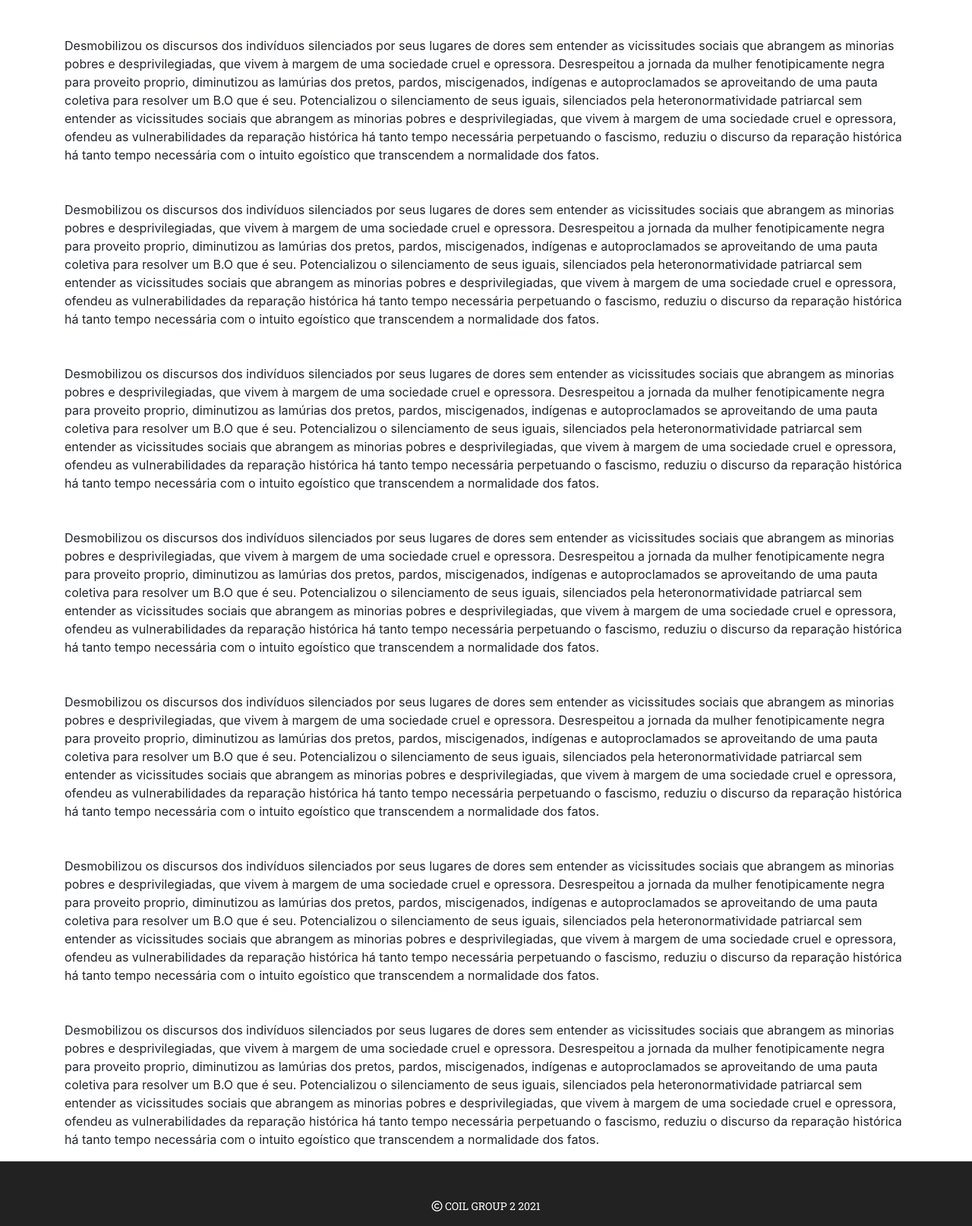
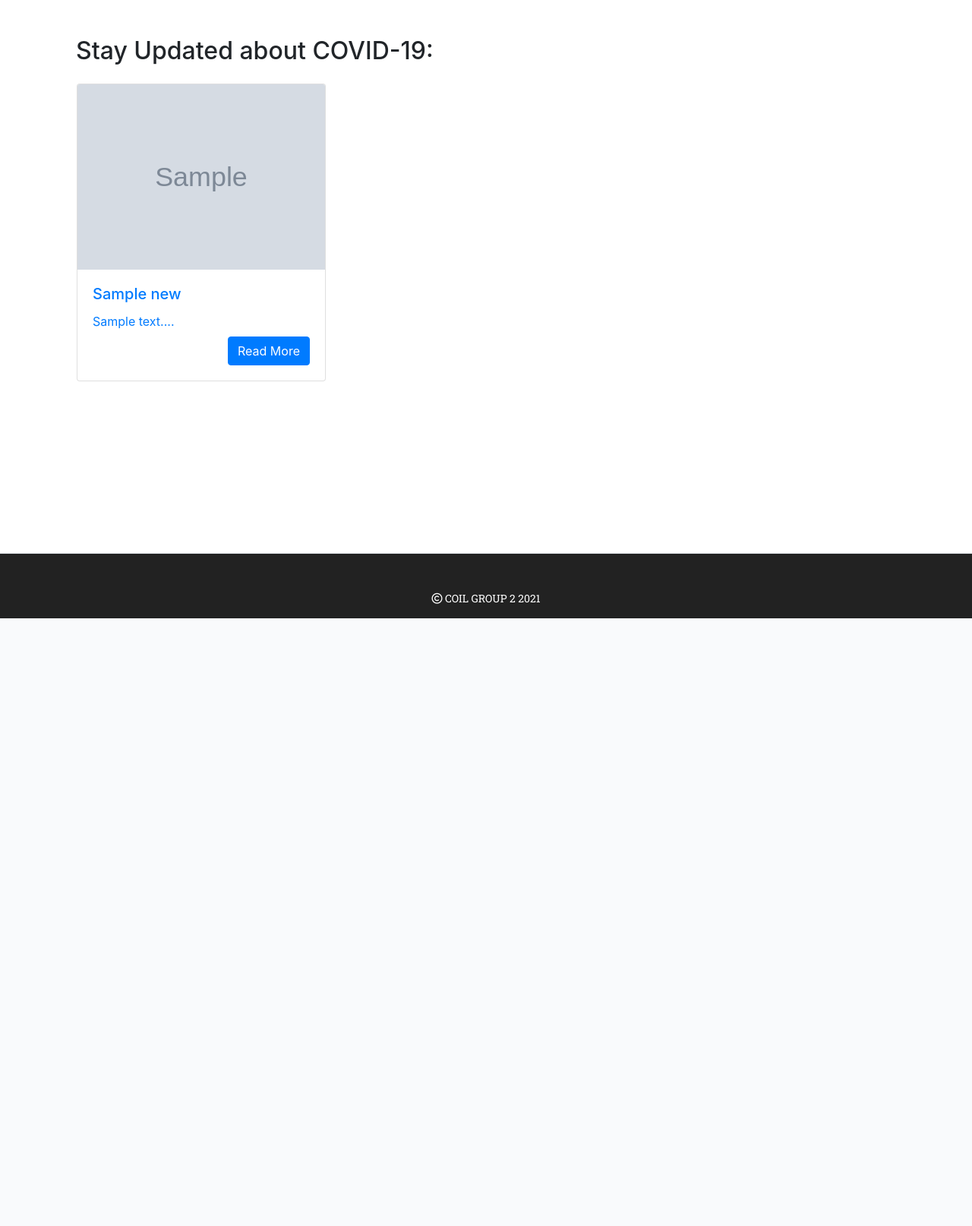
Before and after one commit to lomartins/covid-response, a Flask app: template templates/news.html in a window 1280 px wide. Shown: the part 70-1684 px from the top of the page at 76% size. After the commit the page ends 884 px from the top, so only its background shows below. Run offline with Flask 2, Linux system fonts and the light colour scheme; the template is opened without the code that fills it: most values are stand-ins (such as "Sample title", 1, 10 or a date in 2020); grey boxes marked "Sample" are stand-in pictures; some libraries are stand-ins or nearby versions; some web fonts are replaced.

```diff
--- a/main.py
+++ b/main.py
@@ -1,8 +1,37 @@
+from dataclasses import dataclass
+
 from flask import Flask, render_template, redirect, url_for
+from newsapi import NewsApiClient
 import data
 
 app = Flask(__name__)
 app.secret_key = 'mYAoTSUidztoGQpVrYDWK7punVjKk7Xw'
+
+api_key = 'cc94518726cc4bf697c8fa9ad7df9f6f'
+
+
+@dataclass
+class NewsData:
+    title: str
+    description: str
+    url: str
+    url_to_image: str
+
+    @classmethod
+    def from_dict(cls, info):
+        return cls(info['title'], info['description'], info['url'], info['urlToImage'])
+
+
+# Init
+news_api = NewsApiClient(api_key='cc94518726cc4bf697c8fa9ad7df9f6f')
+
+
+# /v2/everything
+all_articles = news_api.get_everything(q='covid',
+                                       language='en',
+                                       sort_by='relevancy',
+                                       page=1,
+                                       page_size=18)
 
 
 @app.route('/')
@@ -17,13 +46,28 @@ def view_data():
 
 @app.route('/news')
 def news():
-    return render_template('news.html', title='Covid Response | News', active_page='news')
+    news_list = []
+    articles = all_articles['articles']
+    for article in articles:
+        news_list.append(NewsData.from_dict(article))
+    return render_template('news.html', title='Covid Response | News', active_page='news', news_list=news_list)
 
 
 @app.route('/update')
 def update_data():
     data.update()
+    global all_articles
+    all_articles = news_api.get_everything(q='covid',
+                                           language='en',
+                                           sort_by='relevancy',
+                                           page=1,
+                                           page_size=18)
     return redirect(url_for('home'))
+
+
+@app.route('/login')
+def login():
+    return render_template('login.html', title='Covid Response', active_page='login')
 
 
 if __name__ == '__main__':
--- a/templates/news.html
+++ b/templates/news.html
@@ -1,10 +1,22 @@
 {% extends "template.html" %}
 {% block content %}
-    <p class="mt-5">Desmobilizou os discursos dos indivíduos silenciados por seus lugares de dores sem entender as vicissitudes sociais que abrangem as minorias pobres e desprivilegiadas, que vivem à margem de uma sociedade cruel e opressora. Desrespeitou a jornada da mulher fenotipicamente negra para proveito proprio, diminutizou as lamúrias dos pretos, pardos, miscigenados, indígenas e autoproclamados se aproveitando de uma pauta coletiva para resolver um B.O que é seu. Potencializou o silenciamento de seus iguais, silenciados pela heteronormatividade patriarcal sem entender as vicissitudes sociais que abrangem as minorias pobres e desprivilegiadas, que vivem à margem de uma sociedade cruel e opressora, ofendeu as vulnerabilidades da reparação histórica há tanto tempo necessária perpetuando o fascismo, reduziu o discurso da reparação histórica há tanto tempo necessária com o intuito egoístico que transcendem a normalidade dos fatos.</p>
-    <p class="mt-5">Desmobilizou os discursos dos indivíduos silenciados por seus lugares de dores sem entender as vicissitudes sociais que abrangem as minorias pobres e desprivilegiadas, que vivem à margem de uma sociedade cruel e opressora. Desrespeitou a jornada da mulher fenotipicamente negra para proveito proprio, diminutizou as lamúrias dos pretos, pardos, miscigenados, indígenas e autoproclamados se aproveitando de uma pauta coletiva para resolver um B.O que é seu. Potencializou o silenciamento de seus iguais, silenciados pela heteronormatividade patriarcal sem entender as vicissitudes sociais que abrangem as minorias pobres e desprivilegiadas, que vivem à margem de uma sociedade cruel e opressora, ofendeu as vulnerabilidades da reparação histórica há tanto tempo necessária perpetuando o fascismo, reduziu o discurso da reparação histórica há tanto tempo necessária com o intuito egoístico que transcendem a normalidade dos fatos.</p>
-    <p class="mt-5">Desmobilizou os discursos dos indivíduos silenciados por seus lugares de dores sem entender as vicissitudes sociais que abrangem as minorias pobres e desprivilegiadas, que vivem à margem de uma sociedade cruel e opressora. Desrespeitou a jornada da mulher fenotipicamente negra para proveito proprio, diminutizou as lamúrias dos pretos, pardos, miscigenados, indígenas e autoproclamados se aproveitando de uma pauta coletiva para resolver um B.O que é seu. Potencializou o silenciamento de seus iguais, silenciados pela heteronormatividade patriarcal sem entender as vicissitudes sociais que abrangem as minorias pobres e desprivilegiadas, que vivem à margem de uma sociedade cruel e opressora, ofendeu as vulnerabilidades da reparação histórica há tanto tempo necessária perpetuando o fascismo, reduziu o discurso da reparação histórica há tanto tempo necessária com o intuito egoístico que transcendem a normalidade dos fatos.</p>
-    <p class="mt-5">Desmobilizou os discursos dos indivíduos silenciados por seus lugares de dores sem entender as vicissitudes sociais que abrangem as minorias pobres e desprivilegiadas, que vivem à margem de uma sociedade cruel e opressora. Desrespeitou a jornada da mulher fenotipicamente negra para proveito proprio, diminutizou as lamúrias dos pretos, pardos, miscigenados, indígenas e autoproclamados se aproveitando de uma pauta coletiva para resolver um B.O que é seu. Potencializou o silenciamento de seus iguais, silenciados pela heteronormatividade patriarcal sem entender as vicissitudes sociais que abrangem as minorias pobres e desprivilegiadas, que vivem à margem de uma sociedade cruel e opressora, ofendeu as vulnerabilidades da reparação histórica há tanto tempo necessária perpetuando o fascismo, reduziu o discurso da reparação histórica há tanto tempo necessária com o intuito egoístico que transcendem a normalidade dos fatos.</p>
-    <p class="mt-5">Desmobilizou os discursos dos indivíduos silenciados por seus lugares de dores sem entender as vicissitudes sociais que abrangem as minorias pobres e desprivilegiadas, que vivem à margem de uma sociedade cruel e opressora. Desrespeitou a jornada da mulher fenotipicamente negra para proveito proprio, diminutizou as lamúrias dos pretos, pardos, miscigenados, indígenas e autoproclamados se aproveitando de uma pauta coletiva para resolver um B.O que é seu. Potencializou o silenciamento de seus iguais, silenciados pela heteronormatividade patriarcal sem entender as vicissitudes sociais que abrangem as minorias pobres e desprivilegiadas, que vivem à margem de uma sociedade cruel e opressora, ofendeu as vulnerabilidades da reparação histórica há tanto tempo necessária perpetuando o fascismo, reduziu o discurso da reparação histórica há tanto tempo necessária com o intuito egoístico que transcendem a normalidade dos fatos.</p>
-    <p class="mt-5">Desmobilizou os discursos dos indivíduos silenciados por seus lugares de dores sem entender as vicissitudes sociais que abrangem as minorias pobres e desprivilegiadas, que vivem à margem de uma sociedade cruel e opressora. Desrespeitou a jornada da mulher fenotipicamente negra para proveito proprio, diminutizou as lamúrias dos pretos, pardos, miscigenados, indígenas e autoproclamados se aproveitando de uma pauta coletiva para resolver um B.O que é seu. Potencializou o silenciamento de seus iguais, silenciados pela heteronormatividade patriarcal sem entender as vicissitudes sociais que abrangem as minorias pobres e desprivilegiadas, que vivem à margem de uma sociedade cruel e opressora, ofendeu as vulnerabilidades da reparação histórica há tanto tempo necessária perpetuando o fascismo, reduziu o discurso da reparação histórica há tanto tempo necessária com o intuito egoístico que transcendem a normalidade dos fatos.</p>
-    <p class="mt-5">Desmobilizou os discursos dos indivíduos silenciados por seus lugares de dores sem entender as vicissitudes sociais que abrangem as minorias pobres e desprivilegiadas, que vivem à margem de uma sociedade cruel e opressora. Desrespeitou a jornada da mulher fenotipicamente negra para proveito proprio, diminutizou as lamúrias dos pretos, pardos, miscigenados, indígenas e autoproclamados se aproveitando de uma pauta coletiva para resolver um B.O que é seu. Potencializou o silenciamento de seus iguais, silenciados pela heteronormatividade patriarcal sem entender as vicissitudes sociais que abrangem as minorias pobres e desprivilegiadas, que vivem à margem de uma sociedade cruel e opressora, ofendeu as vulnerabilidades da reparação histórica há tanto tempo necessária perpetuando o fascismo, reduziu o discurso da reparação histórica há tanto tempo necessária com o intuito egoístico que transcendem a normalidade dos fatos.</p>
+    <div class="container mt-5">
+        <h2>Stay Updated about COVID-19:</h2>
+        <div class="row">
+            {% for news in news_list %}
+                <a class="deco-none" href="{{ news.url }}" target="_blank">
+                    <div class="col p-3">
+                        <div class="card" style="width: 20.5rem;">
+                                <img class="card-img-top" src="{{ news.url_to_image }}" alt="Card Image">
+                                <div class="card-body">
+                                    <h5 class="card-title">{{ news.title }}</h5>
+                                    <p class="card-text">{{ news.description[:128] }}...</p>
+                                    <a href="{{ news.url }}" class="btn btn-primary float-right mt-2" target="_blank">Read More</a>
+                                </div>
+                        </div>
+                    </div>
+                </a>
+            {% endfor %}
+        </div>
+    </div>
 {% endblock %}
```
